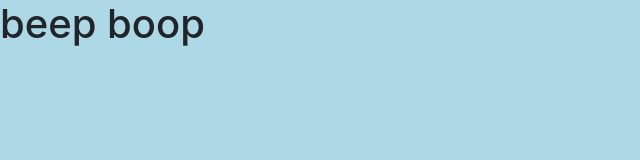
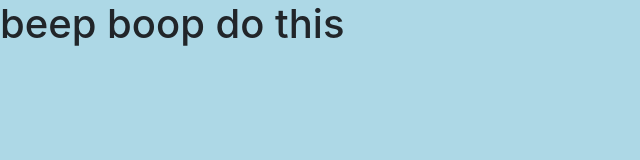
Before and after one commit to ZachWilson22495/galactic-calculator, a website built with webpack: page src/index.html in a window 1280 px wide. Shown: the whole page, without its empty margins (0-640 px from the left). Built offline with nearby package versions, Linux system fonts and the light colour scheme.

Commit message:
WIP Walking away from work to restart brain.

```diff
--- a/src/index.html
+++ b/src/index.html
@@ -4,6 +4,6 @@
   <title></title>
 </head>
 <body>
-  <h1>beep boop</h1>
+  <h1>beep boop do this</h1>
 </body>
 </html>
```
